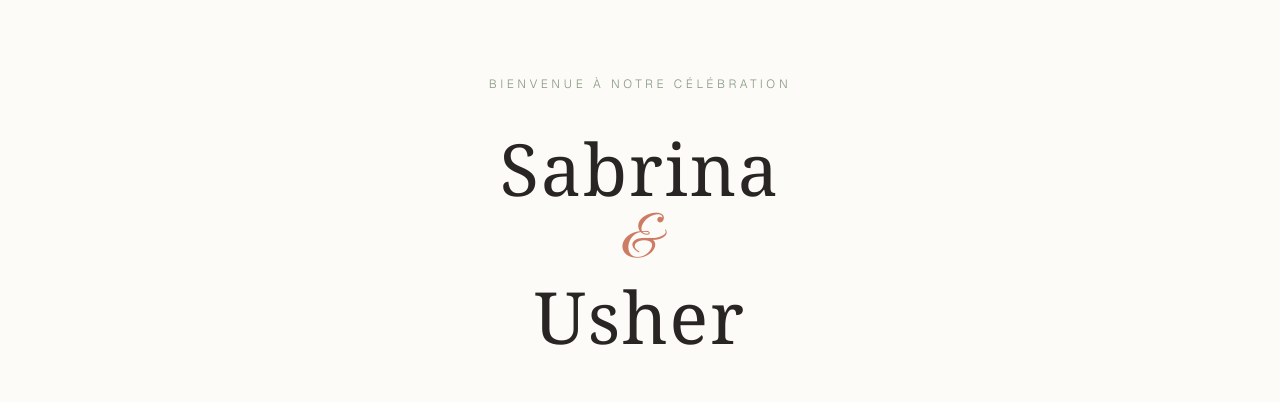
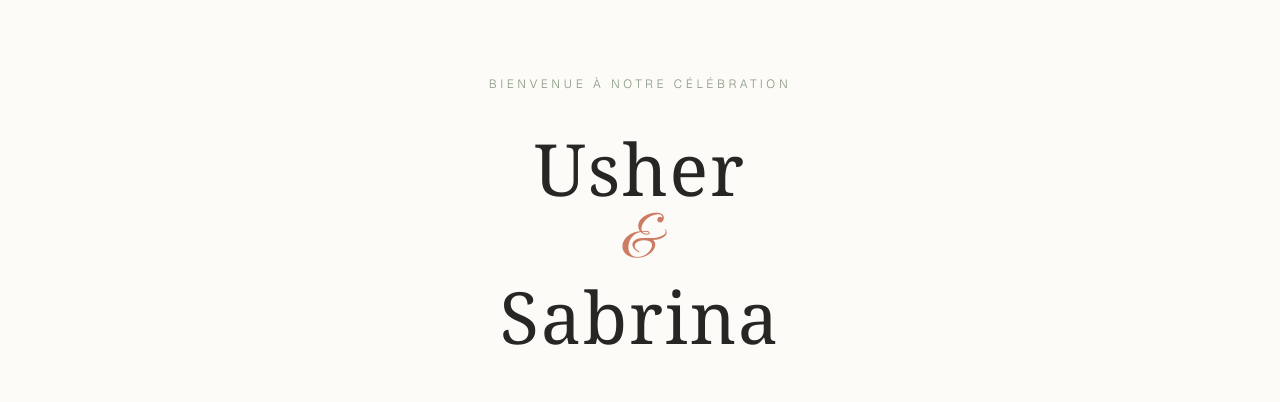
Before and after one commit to Danprex/invitation-mariage, a Next.js app: page / in a window 1280 px wide. Shown: the part 820-1222 px from the top of the page. Built offline with nearby package versions, Linux system fonts and the light colour scheme; no server answers.

Commit message:
Fix:Changement de place pour les noms

```diff
--- a/app/page.tsx
+++ b/app/page.tsx
@@ -47,13 +47,13 @@ export default function Home() {
 
         <div className="flex flex-col items-center mb-16">
           <h2 className="text-6xl md:text-7xl font-serif text-stone-800 font-light tracking-wide">
-            Sabrina
+            Usher
           </h2>
           <span className="text-5xl md:text-6xl police-mariage text-[#C15B3D]/80 my-2">
             &
           </span>
           <h2 className="text-6xl md:text-7xl font-serif text-stone-800 font-light tracking-wide">
-            Usher
+            Sabrina
           </h2>
         </div>
 
```
